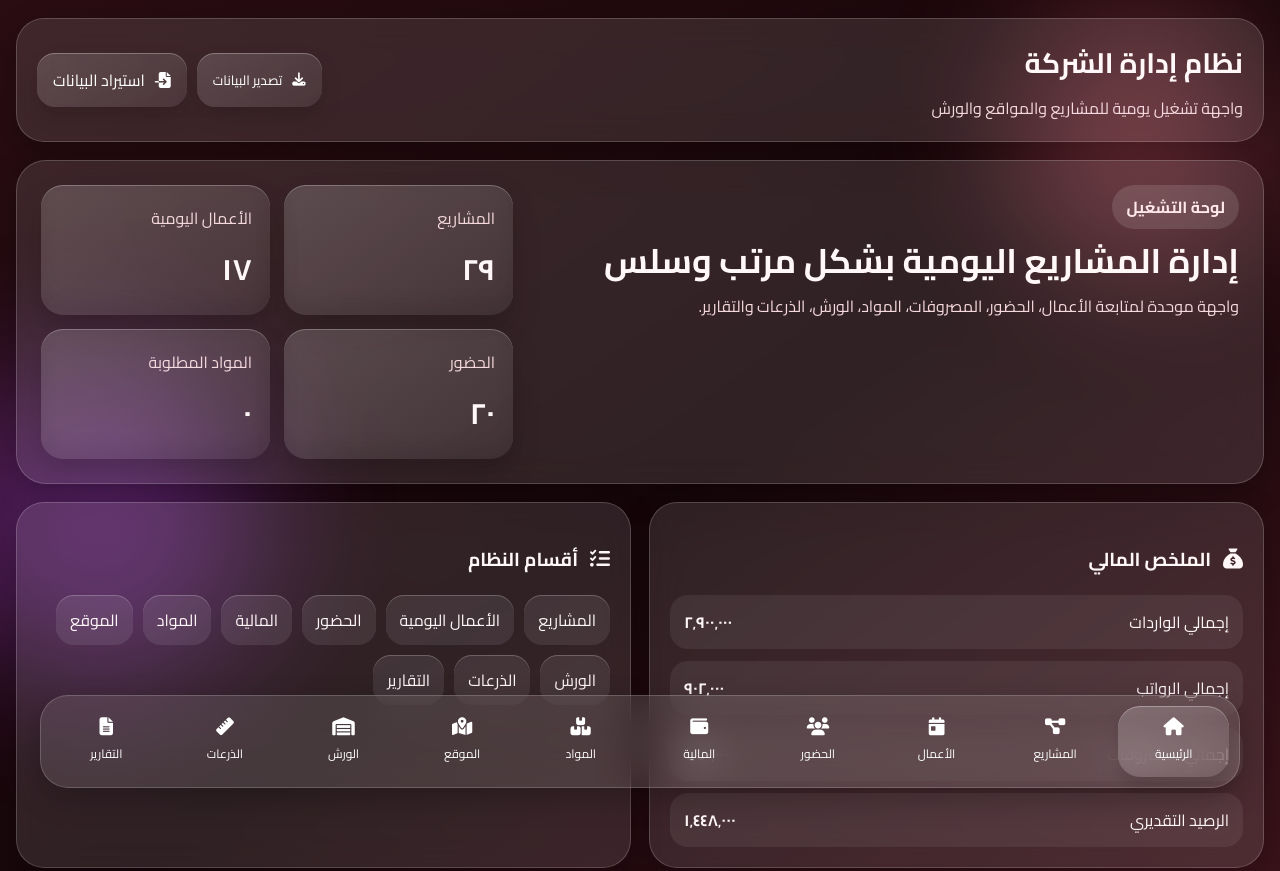
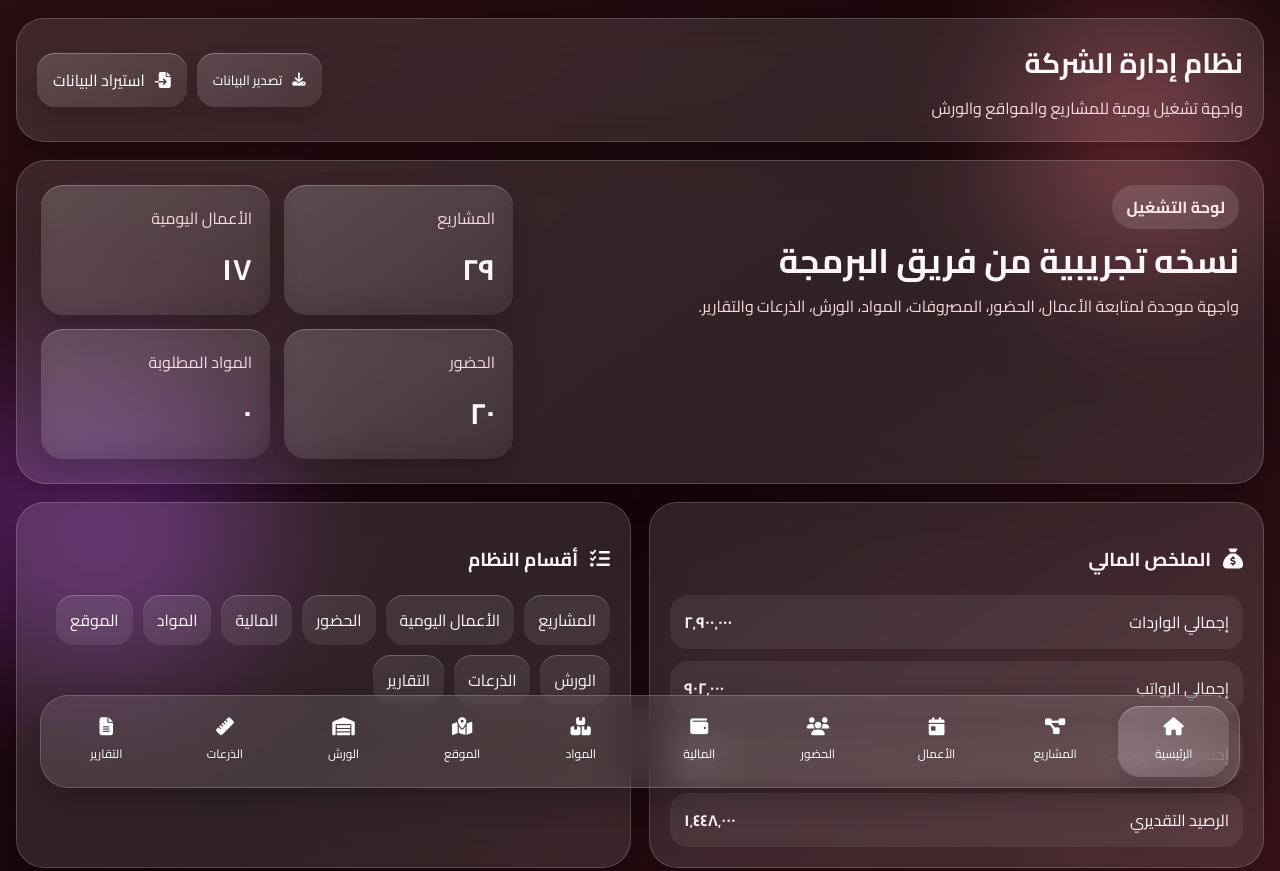
Before and after one commit to 1998basm1998-bot/9879, a plain HTML site: page index.html in a window 1280 px wide. Shown: the top 871 px of the page. Drawn offline with Linux system fonts and the light colour scheme.

Commit message:
Update index.html

```diff
--- a/index.html
+++ b/index.html
@@ -34,7 +34,7 @@
         <div class="hero glass">
           <div>
             <span class="badge">لوحة التشغيل</span>
-            <h2>إدارة المشاريع اليومية بشكل مرتب وسلس</h2>
+            <h2>نسخه تجريبية  من فريق البرمجة</h2>
             <p>واجهة موحدة لمتابعة الأعمال، الحضور، المصروفات، المواد، الورش، الذرعات والتقارير.</p>
           </div>
           <div class="hero-stats">
@@ -339,6 +339,7 @@
     </nav>
   </div>
 
+  <div id="maintenanceToast" class="maintenance-toast">هاذ الزر في فترة الصيانة</div>
   <script src="script.js"></script>
 </body>
 </html>
```
